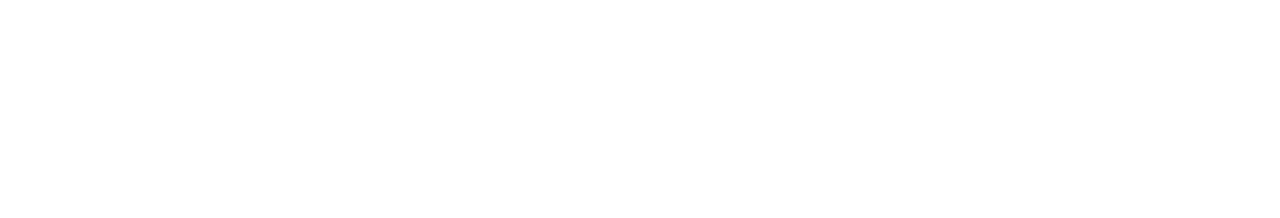
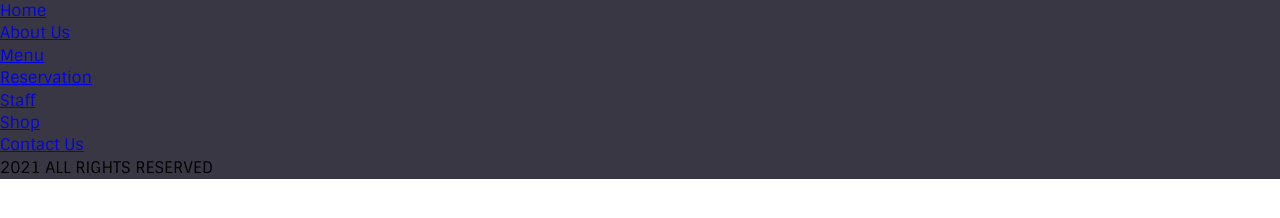
Before and after one commit to markost2549/luxury-restaurant, a website: page index.html in a window 1280 px wide. Drawn offline with Linux system fonts and the light colour scheme; files that its build step writes are made by us from their sources.

Commit message:
Added links

```diff
--- a/assets/css/style.css
+++ b/assets/css/style.css
@@ -11,3 +11,11 @@ body {
   line-height: 1.4;
   color: #000;
 }
+
+ul {
+  list-style: none;
+}
+
+#footer {
+  background-color: #383743;
+}
--- a/index.html
+++ b/index.html
@@ -19,6 +19,27 @@
     <section id="specials"></section>
     <section id="food-menu"></section>
     <section id="clients"></section>
-    <section id="footer"></section>
+    <section id="footer">
+      <div class="links">
+        <div class="navigation">
+          <ul>
+            <li><a href="#">Home</a></li>
+            <li><a href="#">About Us</a></li>
+            <li><a href="#">Menu</a></li>
+            <li><a href="#">Reservation</a></li>
+            <li><a href="#">Staff</a></li>
+            <li><a href="#">Shop</a></li>
+            <li><a href="#">Contact Us</a></li>
+          </ul>
+        </div>
+        <div class="newsletter"></div>
+        <div class="open-hours"></div>
+      </div>
+      <div class="copyright">
+        <div></div>
+        <div>2021 ALL RIGHTS RESERVED</div>
+        <div></div>
+      </div>
+    </section>
   </body>
 </html>
```
